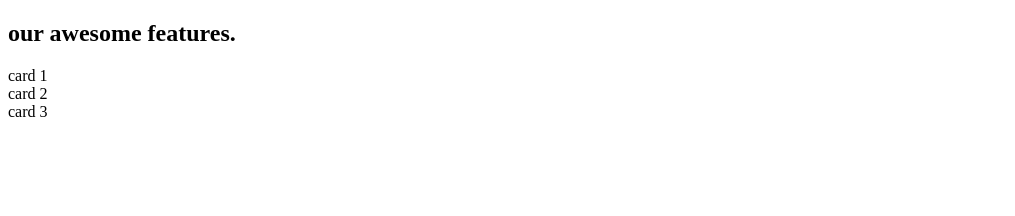
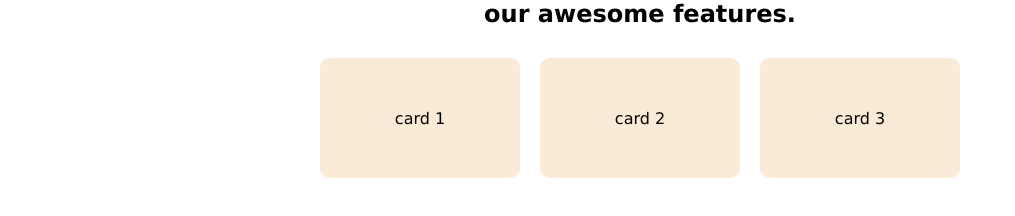
Before and after one commit to neetaPurohit/CSS, a plain HTML site: page Flexbox/project1/index.html in a window 1280 px wide. Shown: the whole page, without its empty margins (0-1015 px from the left). Drawn offline with Linux system fonts and the light colour scheme.

Commit message:
CSS done

```diff
--- a/Flexbox/project1/index.html
+++ b/Flexbox/project1/index.html
@@ -5,18 +5,57 @@
     <meta name="viewport" content="width=device-width, initial-scale=1.0">
     <title>flexbox practice</title>
     <style>
+            *{
+                margin: 0;
+                padding: 0;
+                box-sizing: border-box;
+                font-family: 'Lucida Sans', 'Lucida Sans Regular', 'Lucida Grande', 'Lucida Sans Unicode', Geneva, Verdana, sans-serif;
+            }
+            section{
+                display: flex;
+                flex-direction: column;
+                align-items: center;
+            }
+            .header{
+               margin-bottom: 30px;
+               /* display: flex;
+               justify-content: center;
+               align-items: center; */
+            }
+            .card-features-container{
+                display: flex;
+                gap: 20px;
+                flex-wrap: wrap;
+                justify-content: center;
+            }
+            .card{
+                width: 200px;
+                height: 120px;
+                background-color: antiquewhite;
+                display: flex;
+                justify-content: center;
+                align-items: center;
+                border-radius: 10px;
+                transition:all 0.3s ease;
+            }
+            .card:hover{
+                transform: translateY(-15px);
+                cursor: pointer;
+            }
+
+
 
     </style>
 </head>
 <body>
     <section>
-        <div class="heading">
+        <div class="header">
             <h1>our awesome features.</h1>
         </div>
-        <div class="card-features">
-            <div class="card-one">card 1</div>
-            <div class="card-two"> card 2</div>
-            <div class="card-three">card 3</div>
+        <div class="card-features-container">
+            <div class="card">card 1</div>
+            <div class="card"> card 2</div>
+            <div class="card">card 3</div>
         </div>
     </section>
 </body>
```
